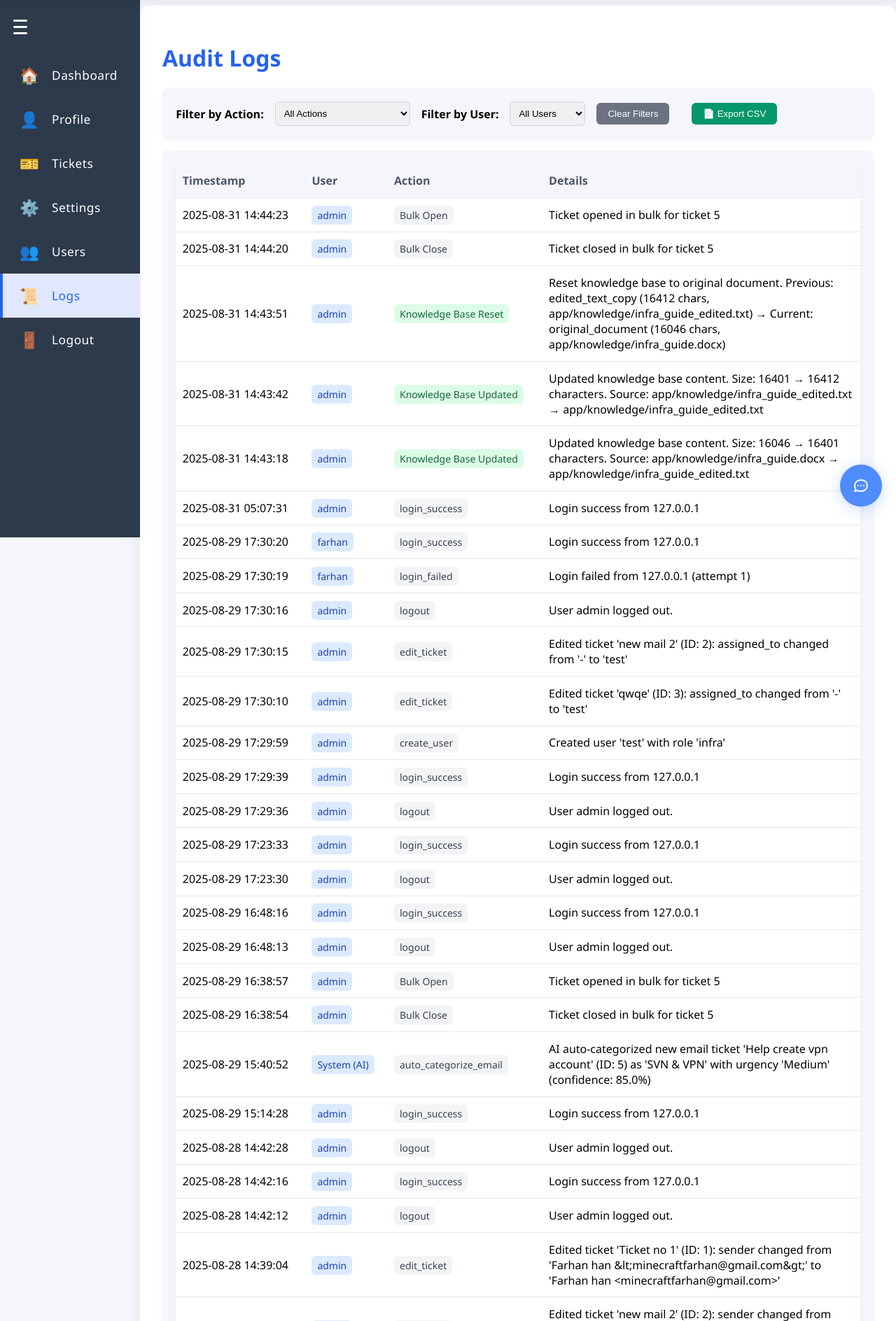
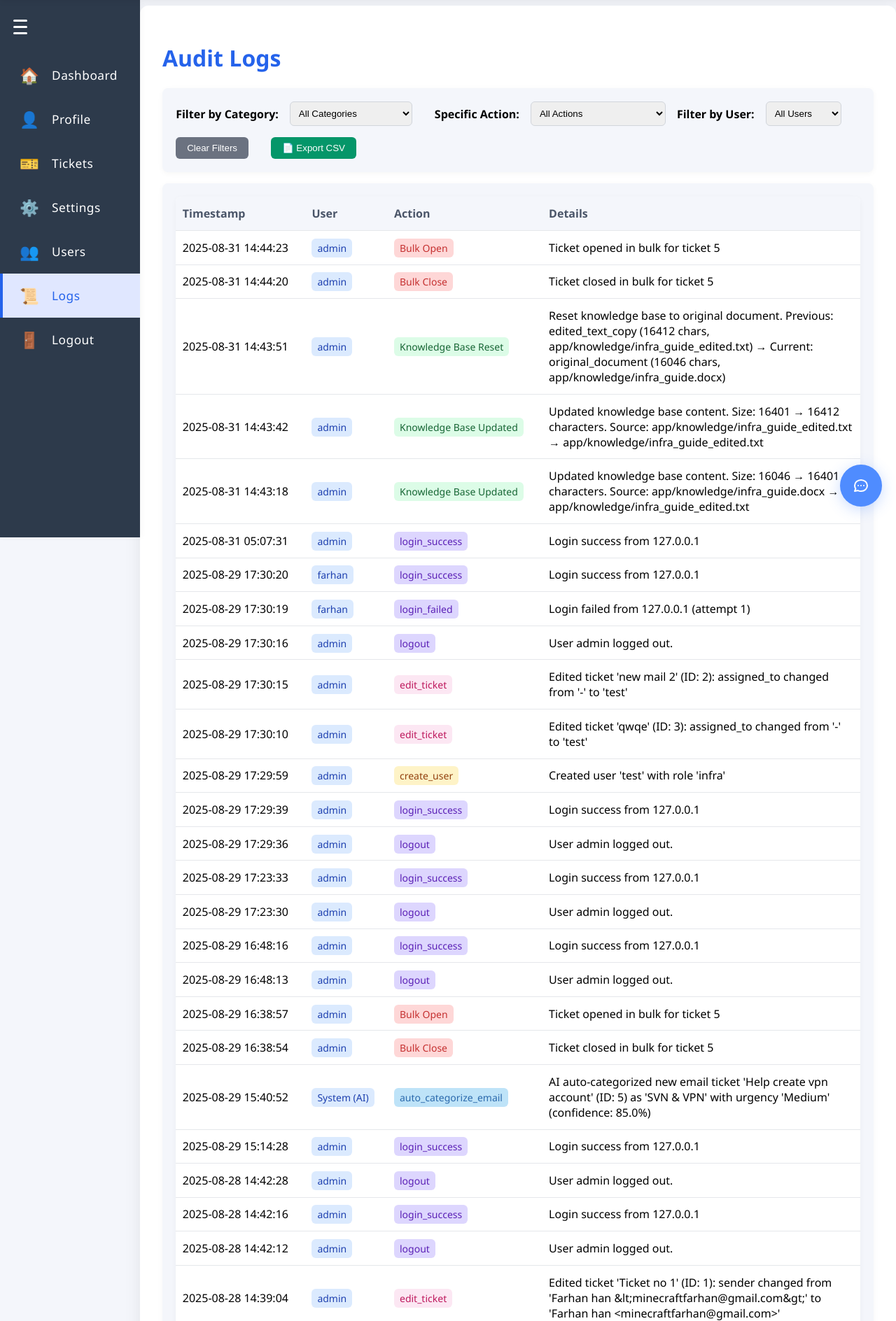
Before and after one commit to farhanhan1/tebstrack, a Flask app: page /audit_logs in a window 1280 px wide. Shown: the part 56-1944 px from the top of the page at 70% size. Run offline with Flask 3, Linux system fonts and the light colour scheme; a user stored in the database is signed in.

Commit message:
made categorization for filters in audit logs

```diff
--- a/app/templates/audit_logs.html
+++ b/app/templates/audit_logs.html
@@ -6,11 +6,47 @@
   <!-- Filter Options -->
   <div class="admin-section" style="margin-top:1rem; margin-bottom:1rem;">
     <div style="display: flex; gap: 1rem; align-items: center; flex-wrap: wrap;">
-      <label for="actionFilter" style="font-weight: 600;">Filter by Action:</label>
+      <label for="actionFilter" style="font-weight: 600;">Filter by Category:</label>
       <select id="actionFilter" onchange="filterLogs()" style="padding: 0.5rem; border: 1px solid #d1d5db; border-radius: 0.375rem;">
+        <option value="">All Categories</option>
+        {% set unique_actions = logs|map(attribute='action')|unique|list %}
+        {% set categories = {
+          'Authentication': [],
+          'Knowledge Base': [],
+          'Ticket Management': [],
+          'Bulk Operations': [],
+          'User Management': [],
+          'Email Operations': [],
+          'System Operations': []
+        } %}
+
+        {% for action in unique_actions %}
+          {% if 'login' in action.lower() or 'logout' in action.lower() %}
+            {% set _ = categories['Authentication'].append(action) %}
+          {% elif 'knowledge base' in action.lower() %}
+            {% set _ = categories['Knowledge Base'].append(action) %}
+          {% elif 'ticket' in action.lower() %}
+            {% set _ = categories['Ticket Management'].append(action) %}
+          {% elif 'bulk' in action.lower() %}
+            {% set _ = categories['Bulk Operations'].append(action) %}
+          {% elif 'user' in action.lower() %}
+            {% set _ = categories['User Management'].append(action) %}
+          {% elif 'email' in action.lower() %}
+            {% set _ = categories['Email Operations'].append(action) %}
+          {% else %}
+            {% set _ = categories['System Operations'].append(action) %}
+          {% endif %}
+        {% endfor %}
+
+        {% for category, actions in categories.items() if actions %}
+        <option value="{{ category }}">{{ category }} ({{ actions|length }})</option>
+        {% endfor %}
+      </select>
+
+      <label for="specificActionFilter" style="font-weight: 600; margin-left: 1rem;">Specific Action:</label>
+      <select id="specificActionFilter" onchange="filterLogs()" style="padding: 0.5rem; border: 1px solid #d1d5db; border-radius: 0.375rem;">
         <option value="">All Actions</option>
-        {% set unique_actions = logs|map(attribute='action')|unique|list|sort %}
-        {% for action in unique_actions %}
+        {% for action in unique_actions|sort %}
         <option value="{{ action }}">{{ action }}</option>
         {% endfor %}
       </select>
@@ -49,22 +85,35 @@
       </thead>
       <tbody>
         {% for log in logs %}
-        <tr class="audit-row" data-action="{{ log.action }}" data-user="{{ log.user }}">
+        <tr class="audit-row" data-action="{{ log.action }}" data-user="{{ log.user }}" data-category="{% if 'login' in log.action.lower() or 'logout' in log.action.lower() %}Authentication{% elif 'knowledge base' in log.action.lower() %}Knowledge Base{% elif 'ticket' in log.action.lower() %}Ticket Management{% elif 'bulk' in log.action.lower() %}Bulk Operations{% elif 'user' in log.action.lower() %}User Management{% elif 'email' in log.action.lower() %}Email Operations{% else %}System Operations{% endif %}">
           <td>{{ log.timestamp.strftime('%Y-%m-%d %H:%M:%S') if log.timestamp else log.timestamp }}</td>
           <td>
             <span class="user-badge">{{ log.user }}</span>
           </td>
           <td>
-            {% if 'Knowledge Base' in log.action %}
+            {% set action = log.action %}
+            {% set category = '' %}
+            {% if 'login' in action.lower() or 'logout' in action.lower() %}
+              {% set category = 'Authentication' %}
+              <span class="action-badge auth-action">{{ log.action }}</span>
+            {% elif 'knowledge base' in action.lower() %}
+              {% set category = 'Knowledge Base' %}
               <span class="action-badge kb-action">{{ log.action }}</span>
-            {% elif 'User' in log.action %}
+            {% elif 'ticket' in action.lower() %}
+              {% set category = 'Ticket Management' %}
+              <span class="action-badge ticket-action">{{ log.action }}</span>
+            {% elif 'bulk' in action.lower() %}
+              {% set category = 'Bulk Operations' %}
+              <span class="action-badge bulk-action">{{ log.action }}</span>
+            {% elif 'user' in action.lower() %}
+              {% set category = 'User Management' %}
               <span class="action-badge user-action">{{ log.action }}</span>
-            {% elif 'System' in log.action %}
+            {% elif 'email' in action.lower() %}
+              {% set category = 'Email Operations' %}
+              <span class="action-badge email-action">{{ log.action }}</span>
+            {% else %}
+              {% set category = 'System Operations' %}
               <span class="action-badge system-action">{{ log.action }}</span>
-            {% elif 'Ticket' in log.action %}
-              <span class="action-badge ticket-action">{{ log.action }}</span>
-            {% else %}
-              <span class="action-badge default-action">{{ log.action }}</span>
             {% endif %}
           </td>
           <td class="details-cell">
@@ -136,9 +185,19 @@
   color: #be185d;
 }
 
-.default-action {
-  background-color: #f3f4f6;
-  color: #374151;
+.auth-action {
+  background-color: #ddd6fe;
+  color: #5b21b6;
+}
+
+.bulk-action {
+  background-color: #fed7d7;
+  color: #c53030;
+}
+
+.email-action {
+  background-color: #bee3f8;
+  color: #2a69ac;
 }
 
 .details-cell {
@@ -173,17 +232,23 @@
 
 <script>
 function filterLogs() {
-  const actionFilter = document.getElementById('actionFilter').value;
+  const categoryFilter = document.getElementById('actionFilter').value;
+  const specificActionFilter = document.getElementById('specificActionFilter').value;
   const userFilter = document.getElementById('userFilter').value;
   const rows = document.querySelectorAll('.audit-row');
 
   rows.forEach(row => {
     const action = row.getAttribute('data-action');
+    const category = row.getAttribute('data-category');
     const user = row.getAttribute('data-user');
 
     let showRow = true;
 
-    if (actionFilter && action !== actionFilter) {
+    if (categoryFilter && category !== categoryFilter) {
+      showRow = false;
+    }
+
+    if (specificActionFilter && action !== specificActionFilter) {
       showRow = false;
     }
 
@@ -201,6 +266,7 @@ function filterLogs() {
 
 function clearFilters() {
   document.getElementById('actionFilter').value = '';
+  document.getElementById('specificActionFilter').value = '';
   document.getElementById('userFilter').value = '';
   filterLogs();
 }
```
